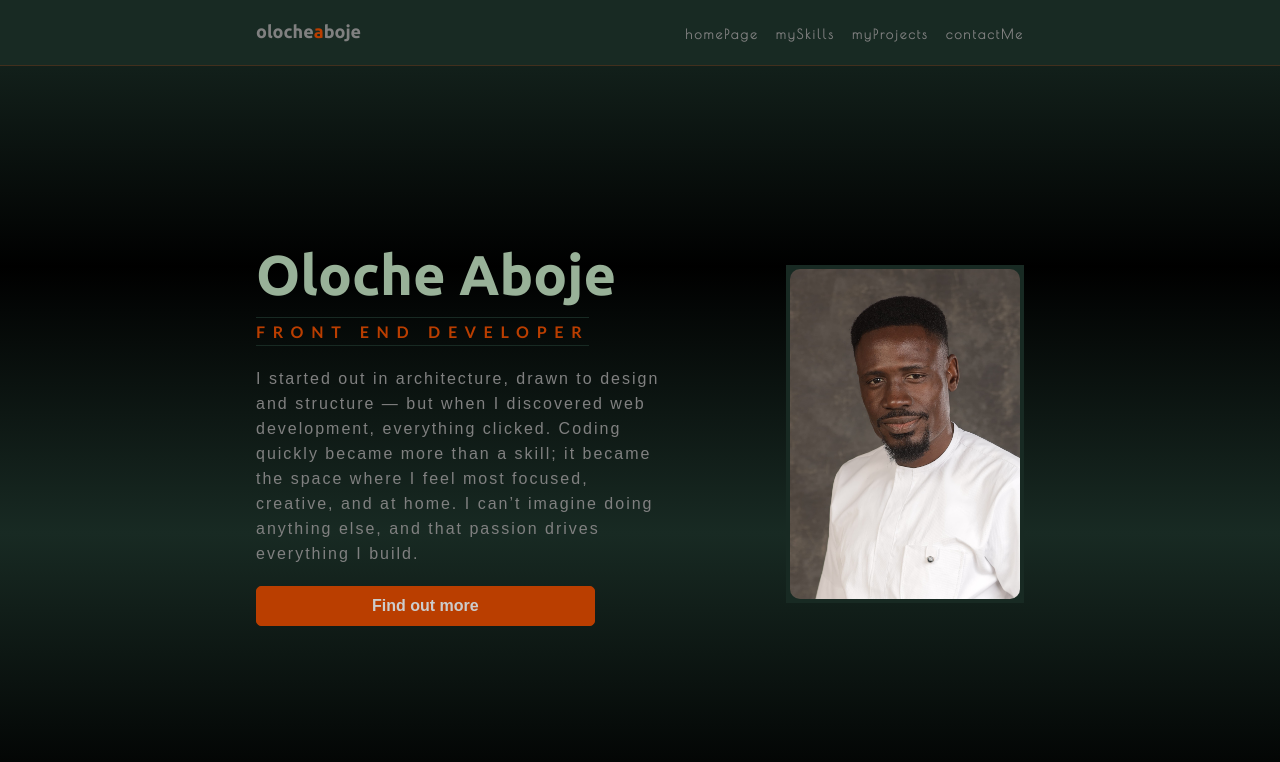
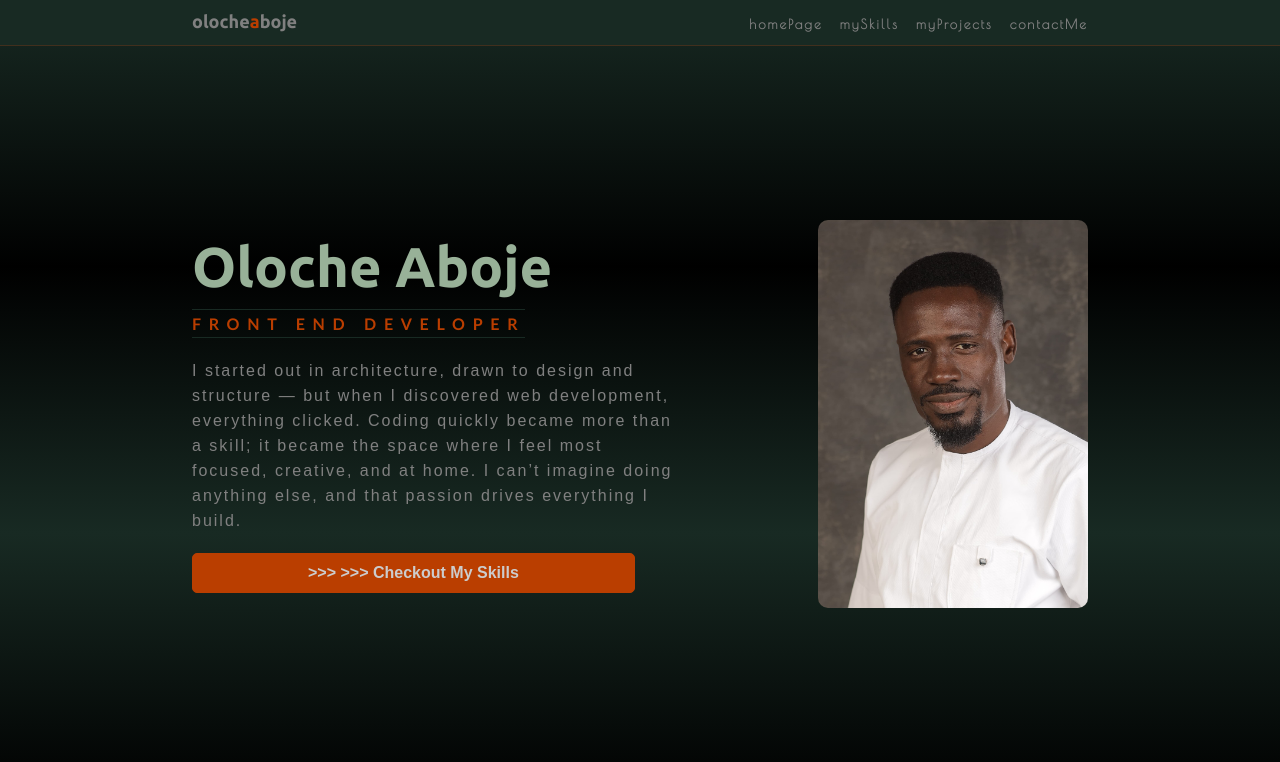
Before and after one commit to accdev1694/react-portfolio, a React (Vite) app: page / in a window 1280 px wide. Shown: the top 762 px of the page. Built offline with nearby package versions, Linux system fonts and the light colour scheme.

Commit message:
create template for left-hero of all pages and add page contents state

```diff
--- a/src/App.jsx
+++ b/src/App.jsx
@@ -1,20 +1,94 @@
-import AboutMe from "./components/AboutMe";
+import HomePage from "./components/HomePage";
 import ContactMe from "./components/ContactMe";
 import MyProjects from "./components/MyProjects";
 import MySkills from "./components/MySkills";
-import { BrowserRouter as Router, Routes, Route, Link } from "react-router-dom";
+import {
+  BrowserRouter as Router,
+  Routes,
+  Route,
+  Link
+} from "react-router-dom";
 import Navbar from "./components/Navbar";
+import PageNotFound from "./components/PageNotFound";
+import { useState } from "react";
 
 function App() {
+
+  const [leftHero, setLeftHero] = useState([
+    {
+      home: {
+        heading: "Oloche Aboje",
+        subHeading: "FRONT END DEVELOPER",
+        description:
+          "I started out in architecture, drawn to design and structure — but when I discovered web development, everything clicked. Coding quickly became more than a skill; it became the space where I feel most focused, creative, and at home. I can’t imagine doing anything else, and that passion drives everything I build.",
+        learnMore: ">>> Checkout My Skills",
+        id: "home",
+      },
+    },
+    {
+      skills: {
+        heading: "My Skills",
+        subHeading: "Tailwind CSS | React | FireBase | Python",
+        description:
+          "I began my front-end journey through with bootcamp with the University of Birmingham, where I built a strong base in HTML, CSS, JavaScript, and React. That experience sparked my hunger to go deeper, leading me to take the Harvard’s CS50 Python course. Since then, I’ve kept sharpening my front-end skills — focused on writing clean code, building intuitive UIs, and creating real value through great user experiences.",
+        learnMore: ">>> Checkout My Projects",
+        id: "skills",
+      },
+    },
+    {
+      projects: {
+        heading: "My Projects",
+        subHeading: "Blog | Landing Page | Ecommerce Site | Portfolio",
+        description:
+          "Here’s a selection of projects that reflect my growth as a developer. From building my portfolio to share my work, to writing and teaching on my blog, I’ve used each project to push my skills further. I’ve also built a landing page for a tech training platform, and I’m currently working on an e-commerce site for African food products — a project that blends function, culture, and commerce.",
+        learnMore: ">>> Contact Me",
+        id: "projects",
+      },
+    },
+    {
+      contact: {
+        heading: "Contact Me",
+        subHeading: "GitHub | HashNode | LinkedIn | Mail",
+        description:
+          "If you’d like to connect, collaborate, or just say hello — I’m always open to conversations. You can find me on GitHub to see what I’m building, read my writing on Hashnode, connect professionally on LinkedIn, or reach out directly via email.",
+        learnMore: "<<< Return to Homepage",
+        id: "contact",
+      },
+    },
+    {
+      notFound: {
+        heading: "Sorry!",
+        subHeading: "Page not Found",
+        description:
+          "Looks like you’ve wandered off the main path — this page doesn’t exist or might have been moved. Let’s get you back on track.",
+        learnMore: "<<< Return to Homepage",
+        id: "not-found",
+      },
+    },
+  ]);
+
   return (
     <Router>
       <Navbar />
       <div className="main-container">
         <Routes>
-          <Route path="/" element={<AboutMe />} />
-          <Route path="/my-skills" element={<MySkills />} />
-          <Route path="/my-projects" element={<MyProjects />} />
-          <Route path="/contact-me" element={<ContactMe />} />
+          <Route path="/" element={<HomePage leftHero={leftHero} />} />
+          <Route
+            path="/my-skills"
+            element={<MySkills leftHero={leftHero} />}
+          />
+          <Route
+            path="/my-projects"
+            element={<MyProjects leftHero={leftHero} />}
+          />
+          <Route
+            path="/contact-me"
+            element={<ContactMe leftHero={leftHero} />}
+          />
+          <Route
+            path="*"
+            element={<PageNotFound leftHero={leftHero} />}
+          />
         </Routes>
       </div>
     </Router>
--- a/src/components/AboutMe.jsx
+++ /dev/null
@@ -1,25 +0,0 @@
-import myPhoto from "../assets/images/my-photo.jpg";
-
-const AboutMe = () => {
-  return (
-    <div className="about-me">
-      <div className="left-intro">
-        <h1 className="main-section-heading">Oloche Aboje</h1>
-        <h2 className="career">FRONT END DEVELOPER</h2>
-        <p className="introduction">
-          I started out in architecture, drawn to design and structure — but
-          when I discovered web development, everything clicked. Coding quickly
-          became more than a skill; it became the space where I feel most
-          focused, creative, and at home. I can’t imagine doing anything else,
-          and that passion drives everything I build.
-        </p>
-        <button className="learn-more">Find out more</button>
-      </div>
-      <div className="right-intro">
-        <img className="my-photo" src={myPhoto} alt="my passport photograph" />
-      </div>
-    </div>
-  );
-};
-
-export default AboutMe;
--- /dev/null
+++ b/src/components/HomePage.jsx
@@ -0,0 +1,24 @@
+import myPhoto from "../assets/images/my-photo.jpg";
+import { useNavigate } from "react-router-dom";
+const HomePage = ({ leftHero }) => {
+  const { heading, subHeading, description, learnMore } = leftHero[0].home;
+  const navigate = useNavigate()
+
+  return (
+    <div className="hero">
+      <div className="left-intro">
+        <h1 className="main-section-heading">{heading}</h1>
+        <h2 className="hero-subheading">{subHeading}</h2>
+        <p className="description">{description}</p>
+        <button onClick={()=>{navigate('/my-skills')}} className="learn-more">
+          {">>>"} {learnMore}
+        </button>
+      </div>
+      <div className="right-intro">
+        <img className="my-photo" src={myPhoto} alt="my passport photograph" />{" "}
+      </div>
+    </div>
+  );
+};
+
+export default HomePage;
--- a/src/components/MySkills.jsx
+++ b/src/components/MySkills.jsx
@@ -1,7 +1,10 @@
 const MySkills = () => {
-    return ( <div className="my-skills">
-        <h1>My Skills</h1>
-    </div> );
-}
+  return (
+    <div className="hero">
+      <div className="left-hero"></div>
+      <div className="right-hero"></div>
+    </div>
+  );
+};
 
 export default MySkills;
--- /dev/null
+++ b/src/components/PageNotFound.jsx
@@ -0,0 +1,5 @@
+const PageNotFound = () => {
+  return <h1>Page not found</h1>;
+};
+
+export default PageNotFound;
--- a/src/index.css
+++ b/src/index.css
@@ -19,7 +19,8 @@
   box-sizing: border-box;
 }
 
-html, body {
+html,
+body {
   font-family: Ubuntu, system-ui, -apple-system, BlinkMacSystemFont, "Segoe UI",
     Roboto, Oxygen, Cantarell, "Open Sans", "Helvetica Neue", sans-serif;
   background: linear-gradient(
@@ -36,16 +37,15 @@ html, body {
   overflow: hidden;
 }
 
-#root{
+#root {
   height: 100%;
   /* overflow-y: hidden; */
-
 }
 
 /* --------> navigation */
 
 div.navbar {
-  padding: var(--spacing-xl) 0 var(--spacing-xl) 0;
+  padding: var(--spacing-sm) 0 var(--spacing-sm) 0;
   background-color: var(--secondary-color);
   border-bottom: 1px solid rgba(255, 68, 0, 0.175);
 }
@@ -74,7 +74,7 @@ div.contents {
 }
 
 a:hover {
-  border-bottom: 2px solid var(--accent-color);
+  border-bottom: 1px solid var(--accent-color);
   color: rgba(255, 255, 255, 0.6);
 }
 
@@ -89,14 +89,14 @@ span.a-colorchange {
 
 /* --------> main */
 .main-container {
-  width: 60%;
+  width: 70%;
   margin: 0 auto;
   height: calc(100% - 64.4px);
   display: flex;
   align-items: center;
 }
 
-.about-me {
+.hero {
   display: flex;
   align-items: center;
   justify-content: space-between;
@@ -113,7 +113,7 @@ h1.main-section-heading {
   font-size: 3.5rem;
   margin-bottom: 10px;
 }
-.career {
+.hero-subheading {
   color: var(--accent-color);
   font-family: "Gill Sans", "Gill Sans MT", Calibri, "Trebuchet MS", sans-serif;
   font-size: 1em;
@@ -125,7 +125,7 @@ h1.main-section-heading {
   letter-spacing: 7.7px;
 }
 
-.introduction {
+.description {
   font-family: sans-serif;
   margin-top: var(--spacing-xxl);
   color: grey;
@@ -134,7 +134,7 @@ h1.main-section-heading {
   letter-spacing: 2px;
 }
 
-.learn-more {
+button.learn-more {
   padding: var(--spacing-md) 115px;
   font-size: 1em;
   margin-top: 20px;
@@ -146,14 +146,14 @@ h1.main-section-heading {
   cursor: pointer;
 }
 
-.learn-more:hover {
+button.learn-more:hover {
   color: white;
   box-shadow: 0 0 7px orangered;
   transition: all ease-in-out 0.2s;
   border: 1px solid orangered;
 }
 
-.right-intro {
+.right-hero {
   background-color: var(--secondary-color);
   width: fit-content;
   padding: var(--spacing-xs);
@@ -161,7 +161,7 @@ h1.main-section-heading {
 }
 
 img.my-photo {
-  width: 230px;
+  width: 270px;
   vertical-align: middle;
   border-radius: 10px;
 }
```
Also changed, not shown: src/components/data.json (added, +39 -0 lines).
